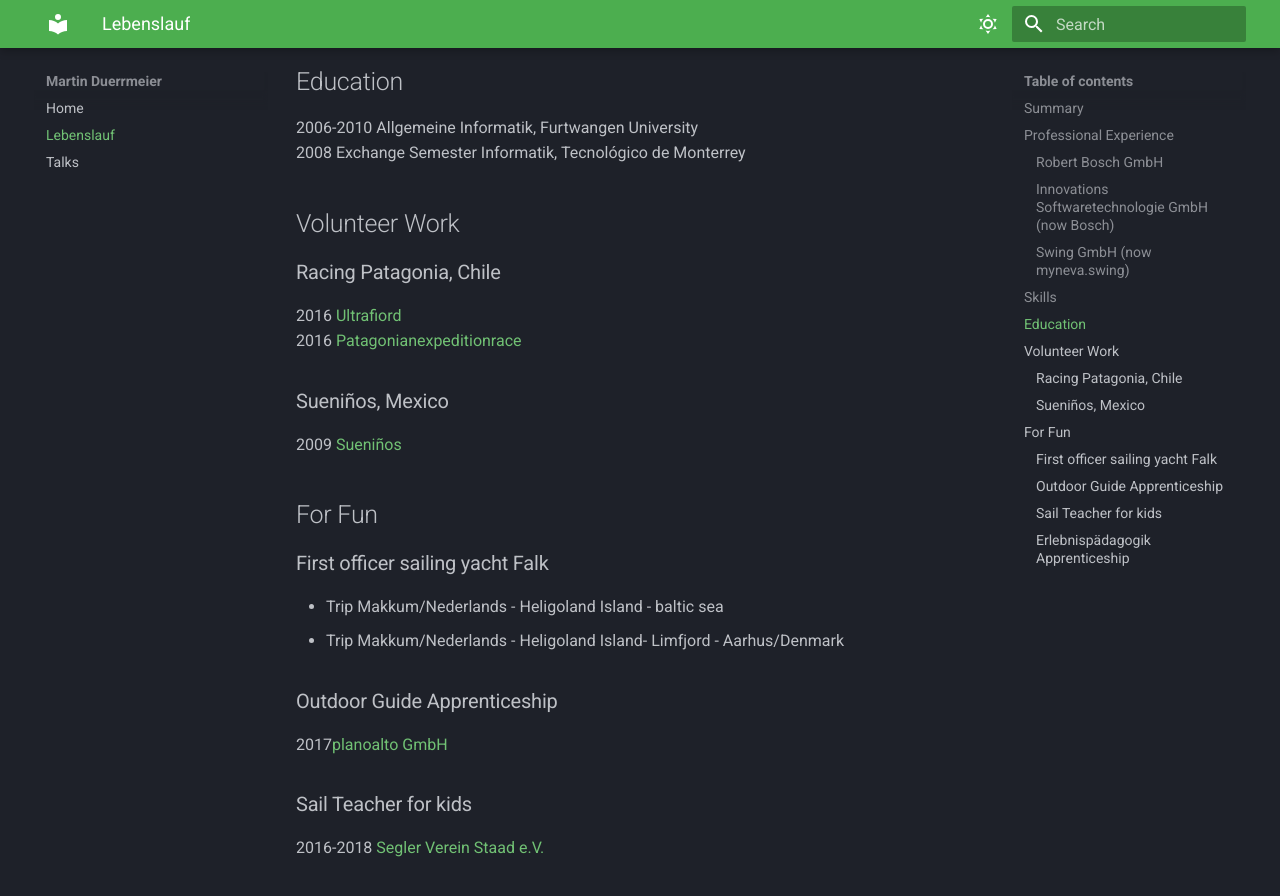
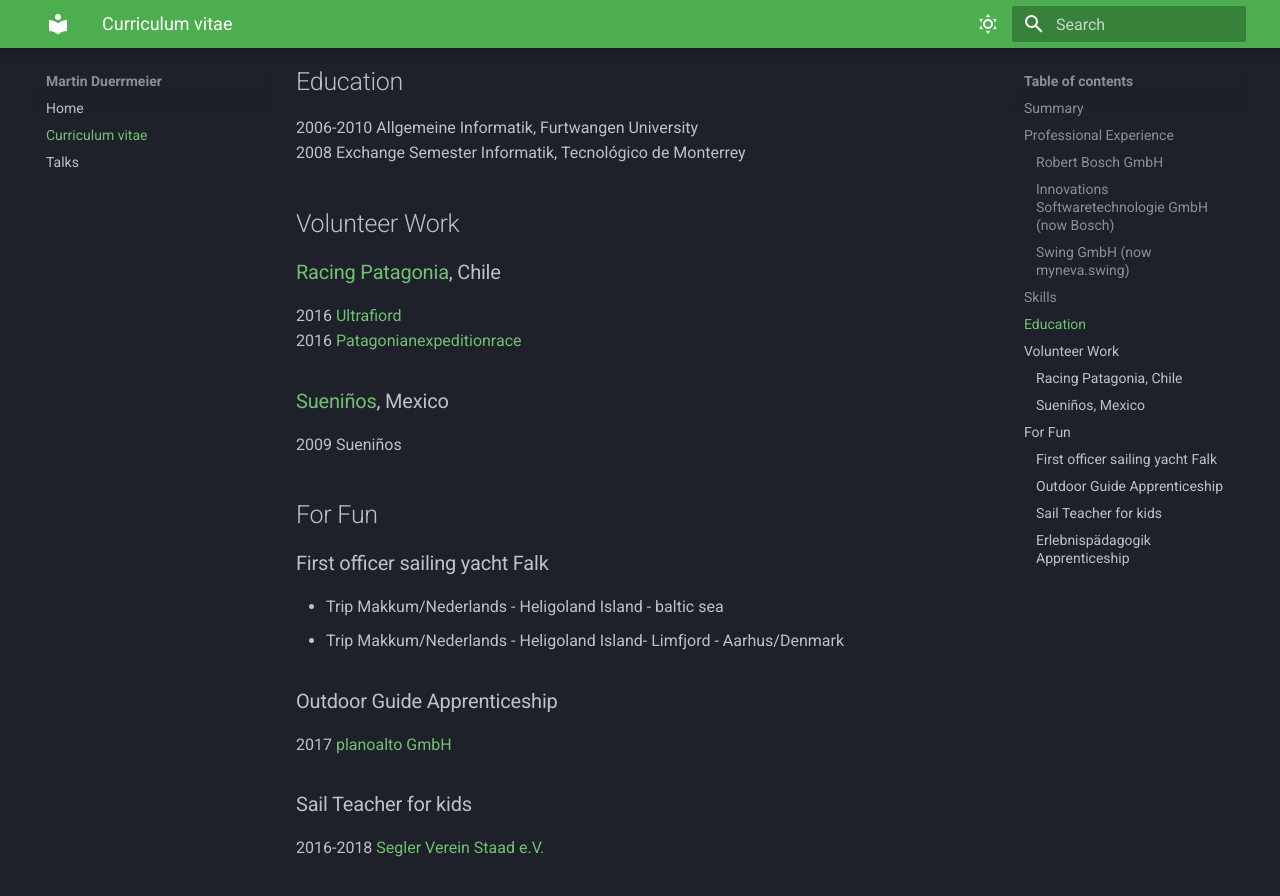
Before and after one commit to md42/martinduerrmeier.com, an MkDocs documentation site: the page built from docs/cv.md, in a window 1280 px wide and 900 px high, scrolled down 1079 px. Shown: the top 896 px of the window. Built offline with MkDocs 1.6.1 and Material for MkDocs 9.7.7, drawn with Linux system fonts in a browser that asks for light colours; some of the changed lines change nothing that is shown; some of the changed text lies outside the part shown.

Commit message:
fix german caption + links in caption

```diff
--- a/docs/cv.md
+++ b/docs/cv.md
@@ -1,4 +1,4 @@
-# Lebenslauf
+# Curriculum vitae
 
 Martin Dürrmeier, mail [at] martinduerrmeier [dot] com, Berlin - Germany
 
@@ -40,17 +40,16 @@ Java, Spring Boot, ArchUnit, GitHub Actions, Markdown, Domain-Driven Design, arc
 2006-2010 Allgemeine Informatik, Furtwangen University
 2008 Exchange Semester Informatik, Tecnológico de Monterrey
 
-
 ## Volunteer Work
 
-### Racing Patagonia, Chile
+### [Racing Patagonia](https://www.racingpatagonia.com/), Chile
 
 2016 [Ultrafiord](https://ultrafiord.com)
 2016 [Patagonianexpeditionrace](https://patagonianexpeditionrace.com)
 
-### Sueniños, Mexico
+### [Sueniños](https://sueninos.org), Mexico
 
-2009 [Sueniños](https://sueninos.org)
+2009 Sueniños
 
 ## For Fun
 
@@ -61,7 +60,7 @@ Java, Spring Boot, ArchUnit, GitHub Actions, Markdown, Domain-Driven Design, arc
 
 ### Outdoor Guide Apprenticeship
 
-2017[planoalto GmbH](https://planoalto.ch/)
+2017 [planoalto GmbH](https://planoalto.ch/)
 
 ### Sail Teacher for kids
 
```
